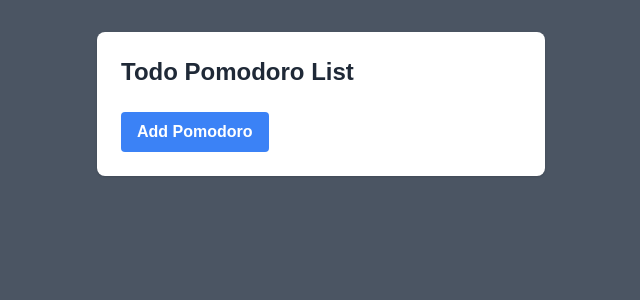
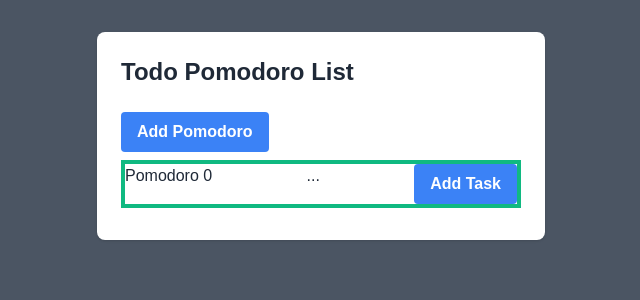
Before and after one commit to caiosousanl/todolist, a Next.js app: page / in a window 1280 px wide. Shown: the top 300 px of the page, without its empty margins (319-959 px from the left). Built offline with nearby package versions, Linux system fonts and the light colour scheme.

Commit message:
fix: bug on create pomodoros or tasks

```diff
--- a/src/app/page.tsx
+++ b/src/app/page.tsx
@@ -2,40 +2,111 @@
 
 import { useState } from "react";
 
+interface IPomodoro {
+  id: number;
+  duracao: number;
+  contador: number;
+  concluido: boolean;
+  tasks: ITask[];
+}
+
+interface ITask {
+  id: number;
+  descricao: string;
+  concluido: boolean;
+}
+
 const TodoList = () => {
-  const [tasks, setTasks] = useState<{ descricao: string }[]>([]);
-  const addTask = () => {
-    const newTasks = [...tasks, { descricao: "fazer todo" }];
-    setTasks(newTasks);
-    console.log(newTasks);
+  // const [tasks, setTasks] = useState<ITask[]>([
+  //   {
+  //     descricao: "Task 1",
+  //     concluido: false,
+  //   },
+  //   {
+  //     descricao: "Task 2",
+  //     concluido: false,
+  //   },
+  // ]);
+
+  const [pomodoroList, setPomodoroList] = useState<IPomodoro[]>([
+    {
+      id: Date.now(),
+      duracao: 0,
+      contador: 0,
+      concluido: false,
+      tasks: [],
+    },
+  ]);
+
+  const addPomodoro = () => {
+    const newPomodoro: IPomodoro = {
+      id: Date.now(),
+      duracao: 25,
+      contador: 0,
+      concluido: false,
+      tasks: [],
+    };
+    const pomodoroListNew = [...pomodoroList, newPomodoro];
+    setPomodoroList(pomodoroListNew);
+    console.log(pomodoroListNew);
   };
+
+  const addTask = (pomodoro: IPomodoro) => () => {
+    const newTask: ITask = {
+      id: Date.now(),
+      descricao: "Task 1",
+      concluido: false,
+    };
+    const pomodoroListNew = pomodoroList.map((p) => {
+      if (p.id === pomodoro.id) {
+        return {
+          ...p,
+          tasks: [...p.tasks, newTask],
+        };
+      }
+      return p;
+    });
+    setPomodoroList(pomodoroListNew);
+    console.log(pomodoroListNew);
+  };
+
   return (
     <div className="min-h-screen bg-gray-600 py-8">
       <div className="max-w-md mx-auto bg-white rounded-lg shadow p-6 text-gray-800">
         <h1 className="text-2xl font-bold mb-6 ">Todo Pomodoro List</h1>
         <button
           className="bg-blue-500 hover:bg-blue-700 text-white font-bold py-2 px-4 rounded"
-          onClick={addTask}
+          onClick={addPomodoro}
         >
           Add Pomodoro
         </button>
         <h1 className="text-2xl "></h1>
         <div>
-          {tasks &&
-            tasks.map((task, index) => (
+          {pomodoroList &&
+            pomodoroList.map((pomodoro, index) => (
               <div
-                key={task.descricao}
+                key={pomodoro.id}
                 className="mt-2 mb-2 border-emerald-500 border-4"
               >
                 <div className="flex flex-row justify-between">
                   <div>Pomodoro {index}</div>
-                  <div>Duration</div>
-                  <div>Add task</div>
+                  <div>...</div>
+                  <button
+                    className="bg-blue-500 hover:bg-blue-700 text-white font-bold py-2 px-4 rounded"
+                    onClick={addTask(pomodoro)}
+                  >
+                    Add Task
+                  </button>
                 </div>
-                <div className="flex justify-between">
-                  <div>{task.descricao}</div>
-                  <div>checkbox</div>
-                </div>
+                {pomodoro.tasks &&
+                  pomodoro.tasks.map((task) => (
+                    <div key={task.id} className="border-emerald-500 border-4">
+                      <div className="flex justify-between">
+                        <div>task description</div>
+                        <div>checkbox shadcn</div>
+                      </div>
+                    </div>
+                  ))}
               </div>
             ))}
         </div>
```
